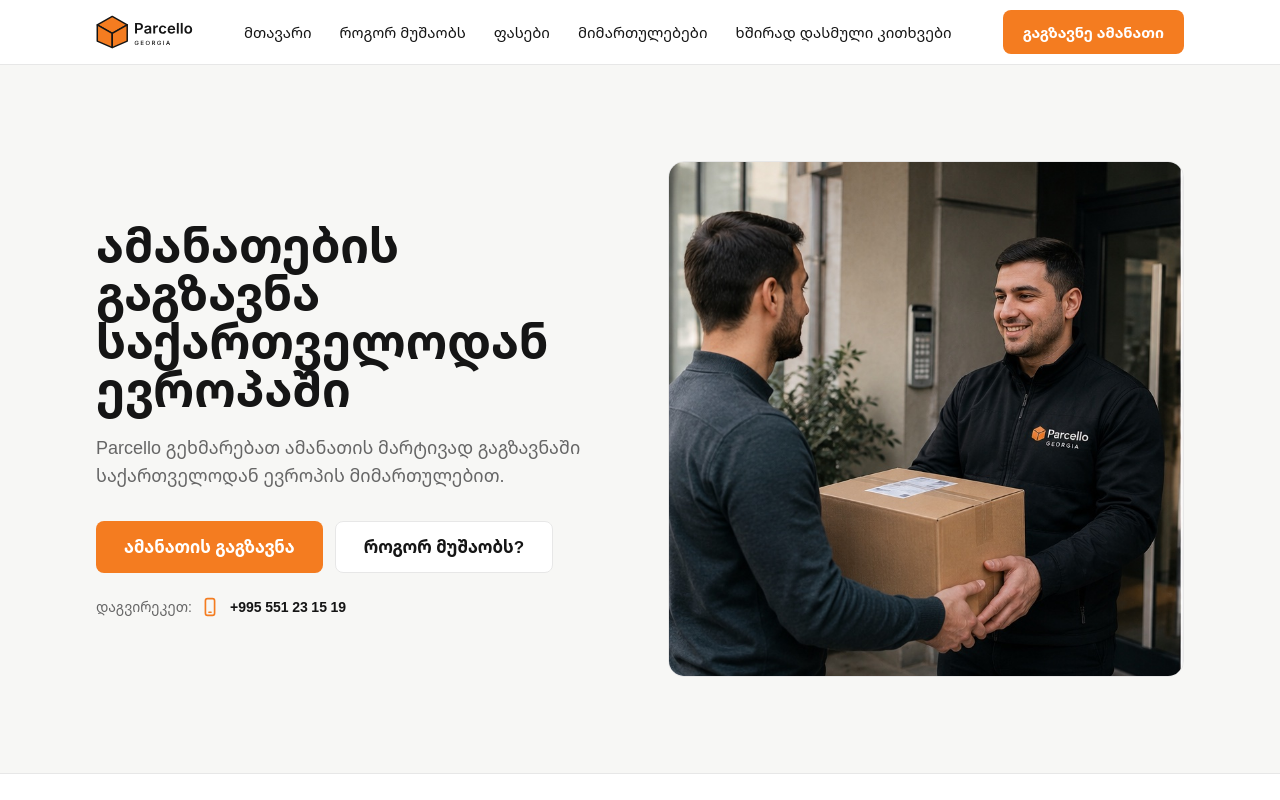
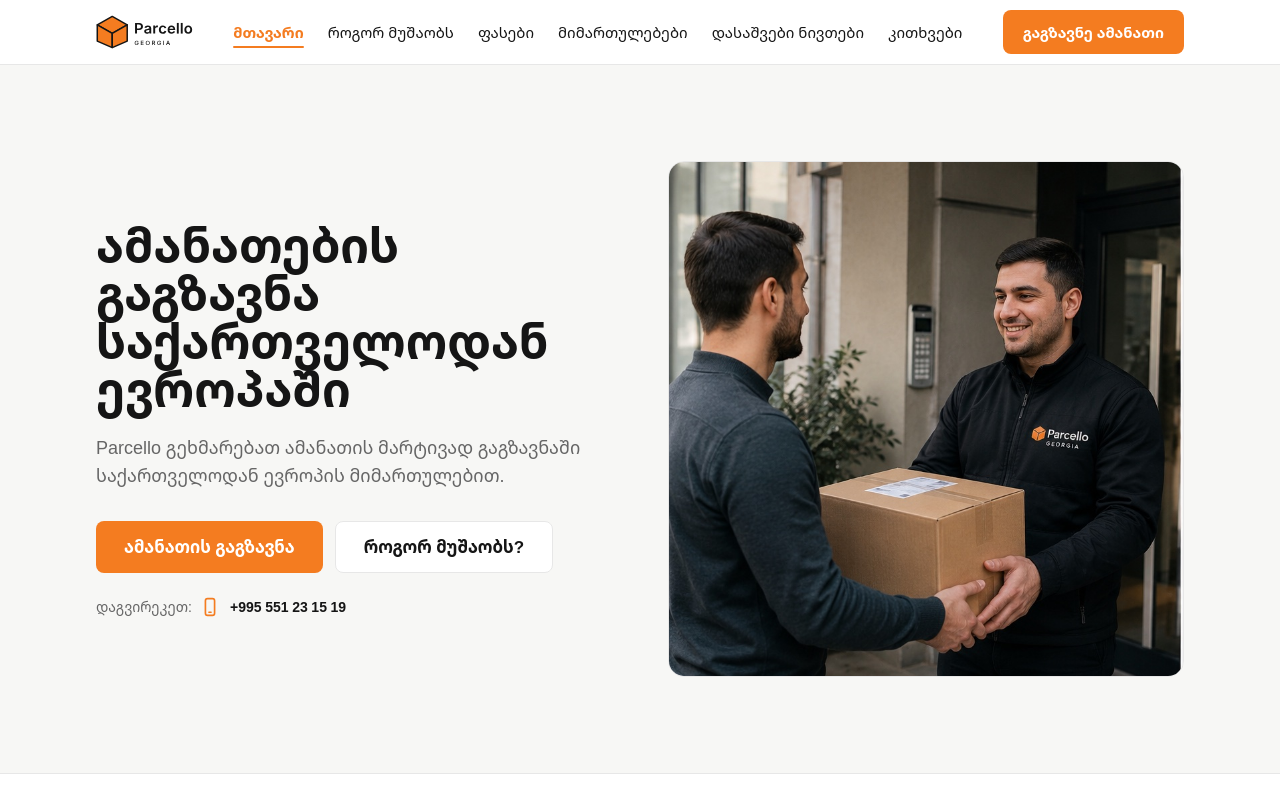
Before and after one commit to AlexTsamala/parsello, a Next.js app: page / in a window 1280 px wide. Shown: the top 800 px of the page. Built offline with nearby package versions, Linux system fonts and the light colour scheme; no server answers.

Commit message:
feat: add what-can-i-send to the header and highlight the active nav link

```diff
--- a/src/app/layout.tsx
+++ b/src/app/layout.tsx
@@ -46,7 +46,7 @@ export default function RootLayout({
         </a>
         <JsonLd data={[organizationSchema(), websiteSchema()]} />
         <Navbar />
-        <div className="pb-20 md:pb-0">{children}</div>
+        <div className="pb-20 lg:pb-0">{children}</div>
         <Footer />
         <MobileStickyCta />
       </body>
--- a/src/components/layout/MobileMenu.tsx
+++ b/src/components/layout/MobileMenu.tsx
@@ -5,12 +5,9 @@ import { usePathname } from "next/navigation";
 import { useEffect, useState } from "react";
 
 import { Button } from "@/components/ui/Button";
-import { mainNav, primaryCta } from "@/content/navigation";
+import { isActivePath, mainNav, primaryCta } from "@/content/navigation";
 
-/**
- * The only interactive part of the navbar, isolated so the rest of the header
- * stays a Server Component (CLAUDE.md §7).
- */
+/** Hamburger menu below `lg`, where the desktop nav is hidden. */
 export function MobileMenu() {
   const [open, setOpen] = useState(false);
   const pathname = usePathname();
@@ -32,7 +29,7 @@ export function MobileMenu() {
   }, [open]);
 
   return (
-    <div className="md:hidden">
+    <div className="lg:hidden">
       <button
         type="button"
         onClick={() => setOpen((value) => !value)}
@@ -68,8 +65,7 @@ export function MobileMenu() {
         <nav aria-label="მობილური ნავიგაცია">
           <ul className="flex flex-col">
             {mainNav.map((link) => {
-              const isActive =
-                link.href === "/" ? pathname === "/" : pathname.startsWith(link.href);
+              const isActive = isActivePath(pathname, link.href);
 
               return (
                 <li key={link.href}>
--- a/src/components/layout/MobileStickyCta.tsx
+++ b/src/components/layout/MobileStickyCta.tsx
@@ -5,11 +5,11 @@ import { primaryCta } from "@/content/navigation";
 
 /**
  * Mobile-only sticky bar so ordering and calling are always one tap away
- * (plan §6, §26). Hidden from md upwards, where the navbar CTA is visible.
+ * (plan §6, §26). Hidden from lg upwards, where the navbar CTA is visible.
  */
 export function MobileStickyCta() {
   return (
-    <div className="fixed inset-x-0 bottom-0 z-40 border-t border-line bg-white/95 px-4 py-3 backdrop-blur-sm md:hidden">
+    <div className="fixed inset-x-0 bottom-0 z-40 border-t border-line bg-white/95 px-4 py-3 backdrop-blur-sm lg:hidden">
       <div className="flex gap-2">
         <Button href={primaryCta.href} className="flex-1">
           {primaryCta.label}
--- /dev/null
+++ b/src/components/layout/NavLinks.tsx
@@ -0,0 +1,40 @@
+"use client";
+
+import Link from "next/link";
+import { usePathname } from "next/navigation";
+
+import { isActivePath, mainNav } from "@/content/navigation";
+
+/**
+ * Desktop navigation. Client-side only because the current route decides which
+ * link is highlighted — `usePathname` is the only way a layout can know it.
+ */
+export function NavLinks() {
+  const pathname = usePathname();
+
+  return (
+    <nav aria-label="მთავარი ნავიგაცია" className="hidden lg:block">
+      <ul className="flex items-center gap-6">
+        {mainNav.map((link) => {
+          const active = isActivePath(pathname, link.href);
+
+          return (
+            <li key={link.href}>
+              <Link
+                href={link.href}
+                aria-current={active ? "page" : undefined}
+                className={`relative py-1 text-[15px] transition-colors after:absolute after:inset-x-0 after:-bottom-0.5 after:h-0.5 after:rounded-full after:transition-colors ${
+                  active
+                    ? "font-semibold text-brand after:bg-brand"
+                    : "text-charcoal after:bg-transparent hover:text-brand"
+                }`}
+              >
+                {link.label}
+              </Link>
+            </li>
+          );
+        })}
+      </ul>
+    </nav>
+  );
+}
--- a/src/components/layout/Navbar.tsx
+++ b/src/components/layout/Navbar.tsx
@@ -1,12 +1,12 @@
-import Link from "next/link";
-
 import { Logo } from "@/components/layout/Logo";
 import { MobileMenu } from "@/components/layout/MobileMenu";
+import { NavLinks } from "@/components/layout/NavLinks";
 import { Button } from "@/components/ui/Button";
-import { mainNav, primaryCta } from "@/content/navigation";
+import { primaryCta } from "@/content/navigation";
 
 /**
- * Server Component — only the mobile menu ships JavaScript.
+ * Desktop nav appears at `lg`, not `md`: six Georgian labels plus the logo and
+ * CTA do not fit a 768px row. Below that the hamburger menu takes over.
  */
 export function Navbar() {
   return (
@@ -14,23 +14,10 @@ export function Navbar() {
       <div className="container-page flex h-16 items-center justify-between gap-4">
         <Logo />
 
-        <nav aria-label="მთავარი ნავიგაცია" className="hidden md:block">
-          <ul className="flex items-center gap-7">
-            {mainNav.map((link) => (
-              <li key={link.href}>
-                <Link
-                  href={link.href}
-                  className="text-[15px] text-charcoal transition-colors hover:text-brand"
-                >
-                  {link.label}
-                </Link>
-              </li>
-            ))}
-          </ul>
-        </nav>
+        <NavLinks />
 
         <div className="flex items-center gap-1">
-          <Button href={primaryCta.href} className="hidden md:inline-flex">
+          <Button href={primaryCta.href} className="hidden lg:inline-flex">
             {primaryCta.label}
           </Button>
           <MobileMenu />
--- a/src/content/navigation.ts
+++ b/src/content/navigation.ts
@@ -2,13 +2,20 @@
 
 export type NavLink = { href: string; label: string };
 
-/** Desktop navbar and mobile menu, in the order the plan specifies. */
+/**
+ * Desktop navbar and mobile menu.
+ *
+ * Labels here are deliberately shorter than the page titles — six Georgian
+ * items do not fit one row otherwise. The footer keeps the full wording, so the
+ * longer anchor text is still present on every page.
+ */
 export const mainNav: NavLink[] = [
   { href: "/", label: "მთავარი" },
   { href: "/how-it-works", label: "როგორ მუშაობს" },
   { href: "/prices", label: "ფასები" },
   { href: "/countries", label: "მიმართულებები" },
-  { href: "/faq", label: "ხშირად დასმული კითხვები" },
+  { href: "/what-can-i-send", label: "დასაშვები ნივთები" },
+  { href: "/faq", label: "კითხვები" },
 ];
 
 export const footerNav: NavLink[] = [
@@ -16,9 +23,15 @@ export const footerNav: NavLink[] = [
   { href: "/prices", label: "ფასები" },
   { href: "/how-it-works", label: "როგორ მუშაობს" },
   { href: "/countries", label: "მიმართულებები" },
+  { href: "/what-can-i-send", label: "რისი გაგზავნა შეიძლება" },
   { href: "/faq", label: "ხშირად დასმული კითხვები" },
   { href: "/blog", label: "ბლოგი" },
   { href: "/contact", label: "კონტაქტი" },
 ];
 
 export const primaryCta = { href: "/contact", label: "გაგზავნე ამანათი" };
+
+/** Shared active-route test, so the navbar and mobile menu never disagree. */
+export function isActivePath(pathname: string, href: string): boolean {
+  return href === "/" ? pathname === "/" : pathname.startsWith(href);
+}
```
Also changed, not shown: 1 other file (tests, documents, lock files or other folders).
